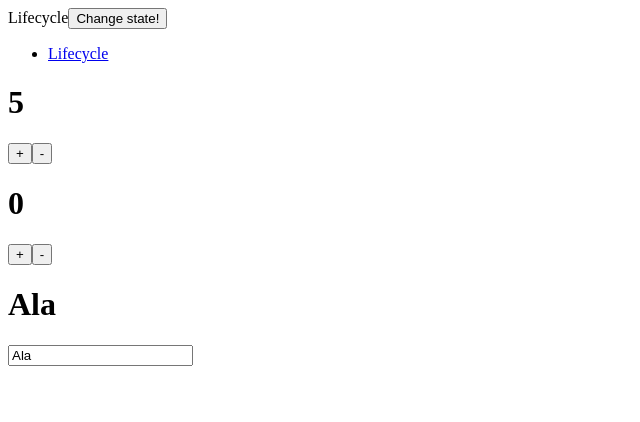
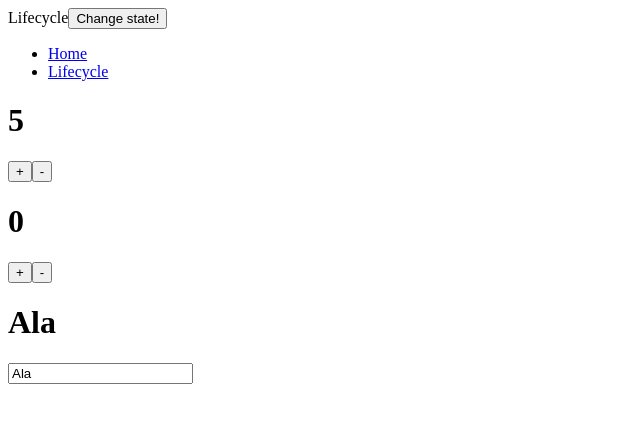
Before and after one commit to JanNowaczek/React.CounterAndInput, a React (Create React App) app: page /lifecycle in a window 1280 px wide. Shown: the top 422 px of the page, without its empty margins (0-640 px from the left). Built offline with nearby package versions, Linux system fonts and the light colour scheme.

Commit message:
Link Home and Lifecycle added

```diff
--- a/src/App.js
+++ b/src/App.js
@@ -11,6 +11,9 @@ const App = (props) =>
       <Route path={'/lifecycle'} component={Lifecycle} />
       <ul>
         <li>
+          <Link to="/">Home</Link>
+        </li>
+        <li>
         <Link to="/lifecycle">Lifecycle</Link>
         </li>
       </ul>
--- a/src/Lifecycle/Lifecycle.js
+++ b/src/Lifecycle/Lifecycle.js
@@ -32,6 +32,8 @@ class Lifecycle extends React.Component {
         console.log('Next props', nextProps)
         console.log('Current state', this.state)
         console.log('Next state', nextState)
+
+        return true
     }
 
     //wycofany
```
